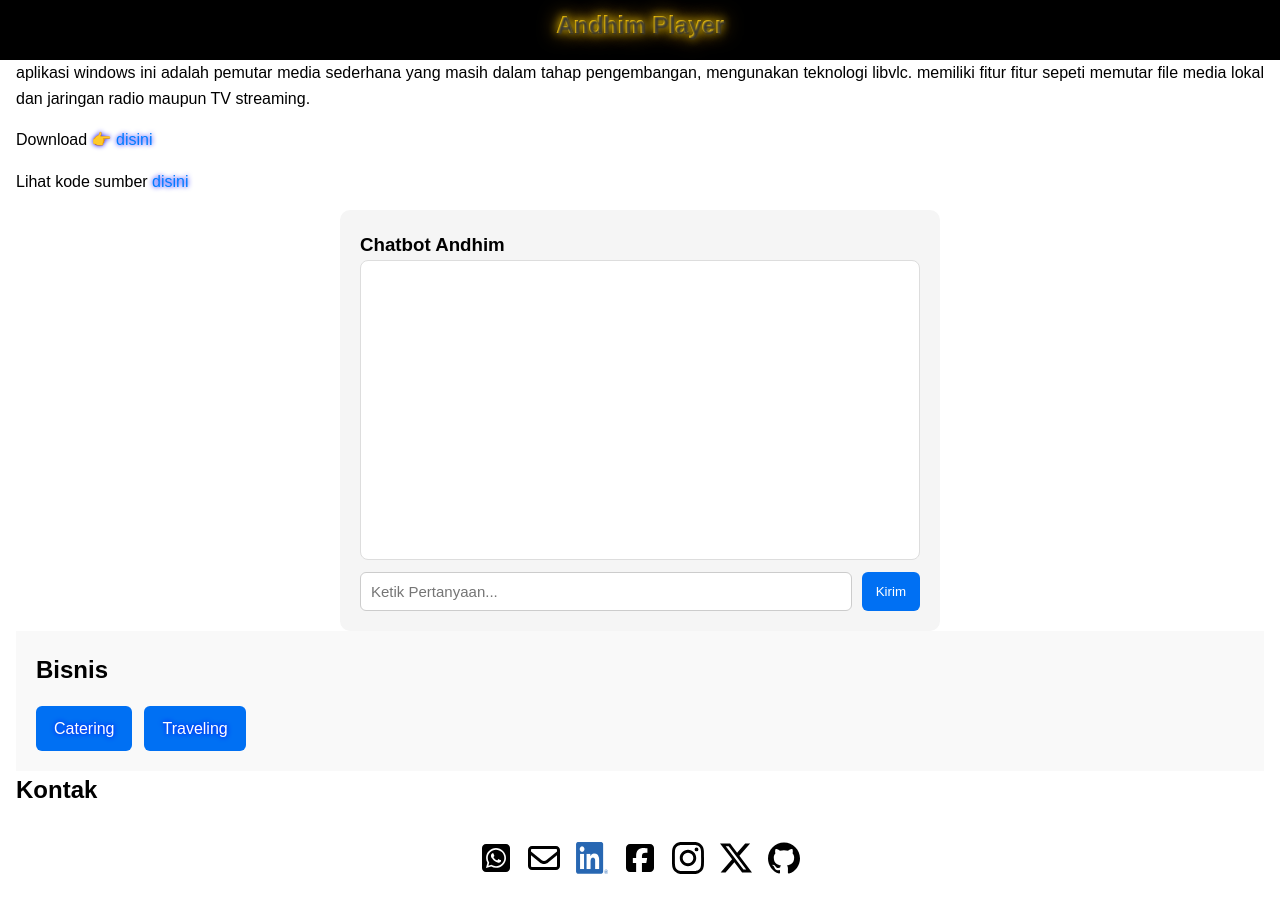
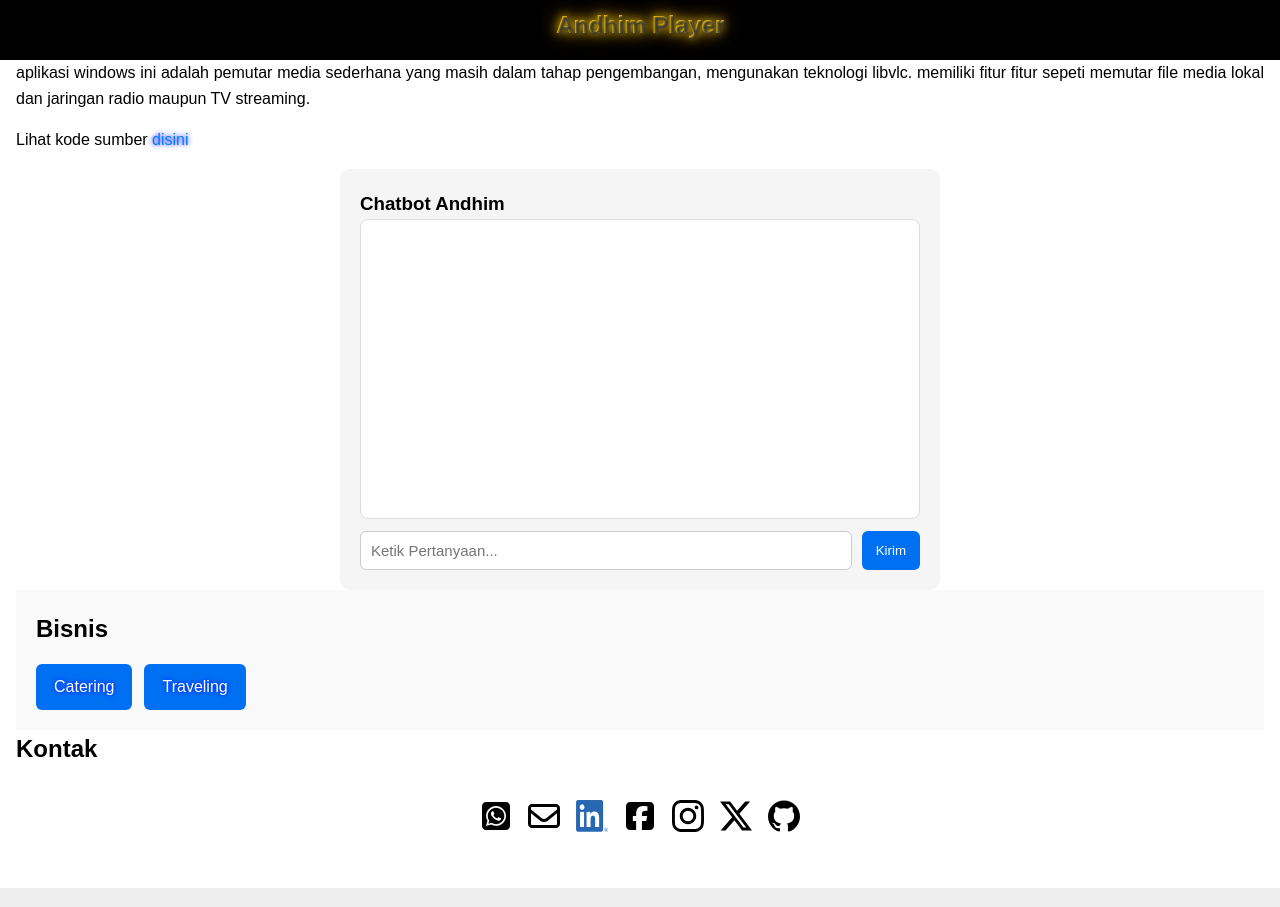
Before and after one commit to AndhiMardianto/andhim.net, a Next.js app: page /proyek in a window 1280 px wide. Shown: the part 1720-2627 px from the top of the page. Built offline with nearby package versions, Linux system fonts and the light colour scheme.

Commit message:
hapus link download sementara

```diff
--- a/pages/proyek.js
+++ b/pages/proyek.js
@@ -104,7 +104,6 @@ dapat mendeteksi browser chrome, firefox dan edge. serta memiliki fitur simpan L
 <h2>Andhim Player</h2>
 </div>
 <p> aplikasi windows ini adalah pemutar media sederhana yang masih dalam tahap pengembangan,  mengunakan teknologi libvlc. memiliki fitur fitur sepeti memutar file media lokal dan jaringan radio maupun TV streaming.</p>
-<p> Download <a href="https://github.com/AndhiMardianto/AndhimPlayer/releases/download/v1.0/AndhimPlayer-v1.0-Beta.exe">👉 disini</a></p>
 <p> Lihat kode sumber <a href="https://github.com/AndhiMardianto/AndhimPlayer/">disini</a></p>
         <ChatWidget />
       <BisnisSection />
```
